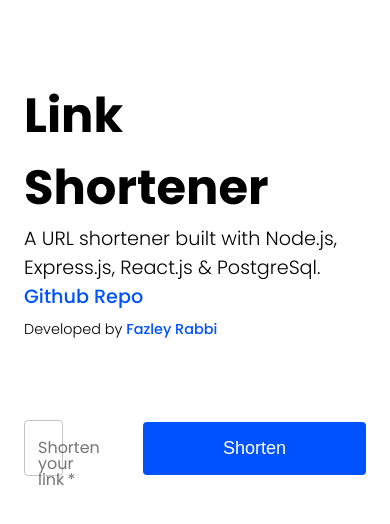
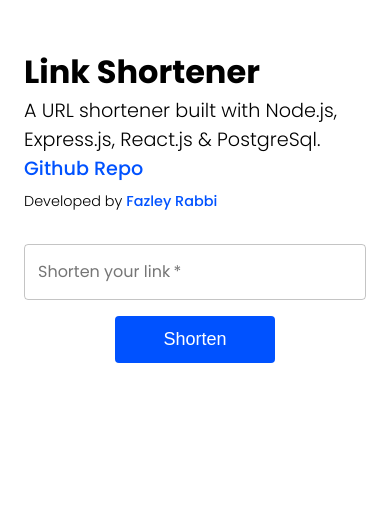
Before and after one commit to shourov00/url-shortener, a React (Create React App) app in the folder client/: page / in a window 390 px wide. Shown: the top 524 px of the page. Built offline with nearby package versions, Linux system fonts and the light colour scheme.

Commit message:
mobile responsive

```diff
--- a/client/src/App.scss
+++ b/client/src/App.scss
@@ -74,3 +74,35 @@
     color: white;
   }
 }
+
+
+/////////////////////////////// RESPONSIVE
+/* Smartphones ---------------- */
+@media only screen and (max-width: 767px) {
+  .heading {
+    margin-top: 3rem;
+    font-size: 2rem;
+  }
+
+  form, .output {
+    margin-top: 2rem;
+    display: block;
+    text-align: center;
+
+    button {
+      margin-top: 1rem;
+      margin-left: 0;
+      padding: .8rem 3rem;
+    }
+  }
+
+  .output{
+    h3 {
+      word-break: break-all;
+      white-space: pre-wrap;
+      width: auto;
+      margin-bottom: 0;
+    }
+  }
+
+}
--- a/client/src/Components/Home.js
+++ b/client/src/Components/Home.js
@@ -91,7 +91,7 @@
                 <p className={"subtitle"}>A URL shortener built with Node.js, Express.js, React.js & PostgreSql. <a
                     target={"_blank"} rel={"noreferrer"} href="https://github.com/shourov00/url-shortener" >Github Repo</a></p>
                 <p className={"developer"}>Developed by <a target={"_blank"} rel={"noreferrer"}
-                                                           href="www.fazleyrabbi.dev">Fazley Rabbi</a></p>
+                                                           href="https://fazleyrabbi.dev">Fazley Rabbi</a></p>
 
                 <form onSubmit={handleSubmit}>
                     <TextField
--- a/client/src/api.js
+++ b/client/src/api.js
@@ -1,10 +1,10 @@
 import url from './api/url'
 
-// export const base_url = "http://localhost:5000/api"
-// export const website = "http://localhost:3000/"
+export const base_url = "http://localhost:5000/api"
+export const website = "http://localhost:3000/"
 
-export const base_url = "https://url-shortener-rabbi.herokuapp.com/api"
-export const website = "https://url-shortener-rabbi.herokuapp.com/"
+// export const base_url = "https://url-shortener-rabbi.herokuapp.com/api"
+// export const website = "https://url-shortener-rabbi.herokuapp.com/"
 
 // export const base_url = ""
 
```
